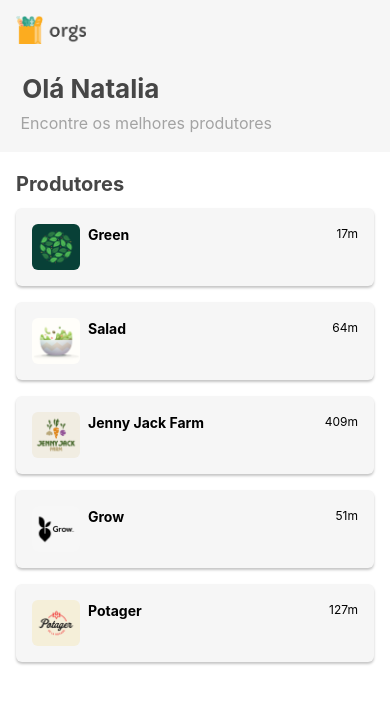
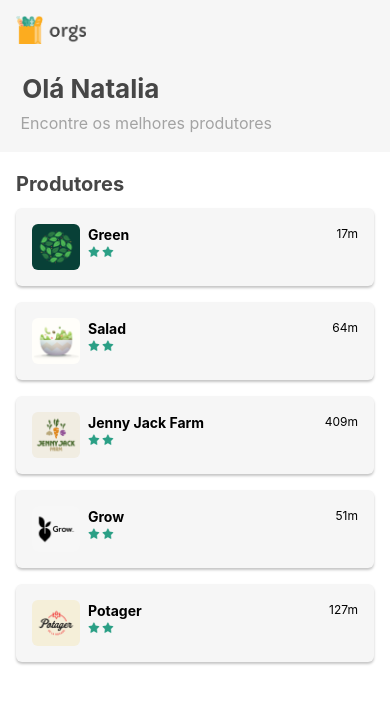
Before and after one commit to samuelcoelhoam/React-Native-Utilizando-e-criando-Hooks, a React Native app: screen / in a window 390 px wide. Shown: the top 704 px of the page. Built offline with nearby package versions, Linux system fonts and the light colour scheme.

Commit message:
Componente de estrelas #1

```diff
--- /dev/null
+++ b/src/componentes/Estrelas.js
@@ -0,0 +1,27 @@
+import React from "react";
+import { Image, StyleSheet, Text, Vibration, View } from "react-native";
+
+import estrela from '../assets/estrela.png';
+import estrelaCinza from '../assets/estrelaCinza.png';
+export default function ({
+    quantidade: quantidadeAntiga,
+    editavel = false,
+    grande = false,
+}) {
+    const estilos = estilosFuncao(grande);
+    return <View style={estilos.estrelas}>
+        <Image source={estrela} style={estilos.estrela}/>
+        <Image source={estrela} style={estilos.estrela}/>
+    </View>
+}
+
+const estilosFuncao = (grande) => StyleSheet.create({
+    estrelas: {
+        flexDirection: 'row',
+    },
+    estrela: {
+        width: grande ? 36: 12,
+        height: grande ? 36: 12,
+        marginRight: 2,
+    }
+})
--- a/src/telas/Home/componentes/Produtor.js
+++ b/src/telas/Home/componentes/Produtor.js
@@ -1,11 +1,15 @@
 import React from "react";
 import { Image, StyleSheet, Text, View } from "react-native";
+import Estrelas from "../../../componentes/Estrelas";
 
 export default function Produtor({nome, imagem, distancia, estrelas}){
     return <View style={ estilos.cartao }>
         <Image source={ imagem } accessibilityLabel={ nome } style={ estilos.imagem }/>
         <View style={ estilos.informacoes } >
-            <Text style={ estilos.nome } >{ nome }</Text>
+            <View>
+                <Text style={ estilos.nome } >{ nome }</Text>
+                <Estrelas quantidade={estrelas}/>
+            </View>
             <Text style={ estilos.distancia } > { distancia }</Text>
         </View>
     </View>
```
